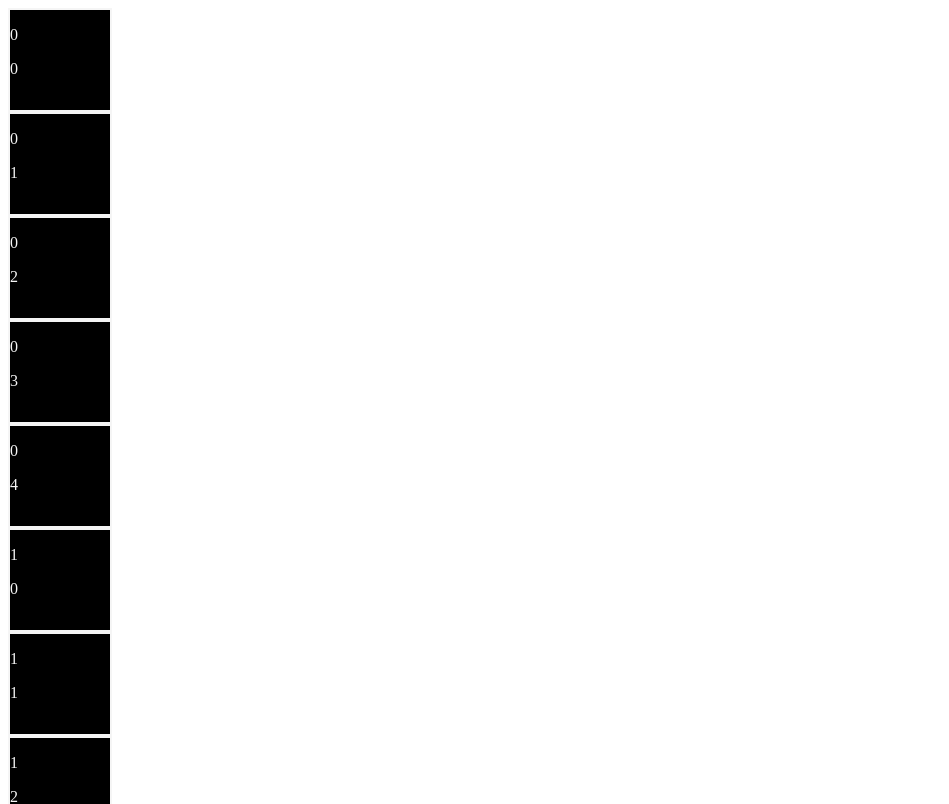
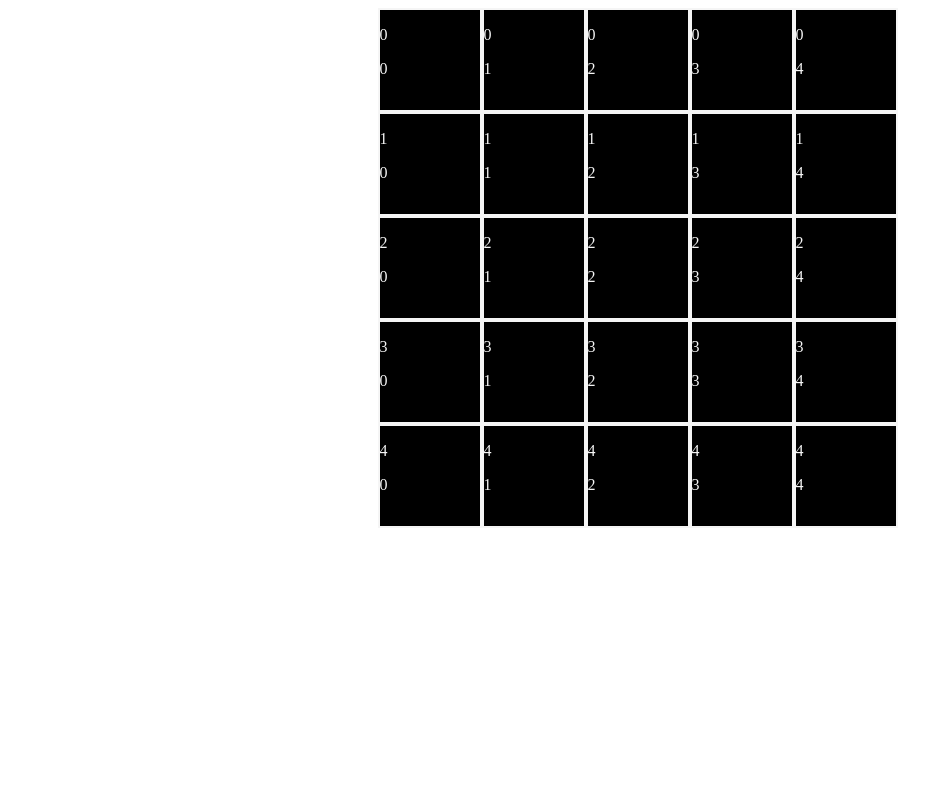
Before and after one commit to shpadio/city, a React (Create React App) app in the folder front/: page / in a window 1280 px wide. Shown: the top 804 px of the page, without its empty margins (0-949 px from the left). Built offline with nearby package versions, Linux system fonts and the light colour scheme.

Commit message:
styles added,on square click function created

```diff
--- a/front/package.json
+++ b/front/package.json
@@ -15,6 +15,7 @@
     "react-dom": "^17.0.2",
     "react-scripts": "4.0.3",
     "typescript": "^4.1.2",
+    "uuidv4": "^6.2.8",
     "web-vitals": "^1.0.1"
   },
   "scripts": {
--- a/front/src/components/App/App.css
+++ /dev/null
@@ -1,38 +0,0 @@
-.App {
-  text-align: center;
-}
-
-.App-logo {
-  height: 40vmin;
-  pointer-events: none;
-}
-
-@media (prefers-reduced-motion: no-preference) {
-  .App-logo {
-    animation: App-logo-spin infinite 20s linear;
-  }
-}
-
-.App-header {
-  background-color: #282c34;
-  min-height: 100vh;
-  display: flex;
-  flex-direction: column;
-  align-items: center;
-  justify-content: center;
-  font-size: calc(10px + 2vmin);
-  color: white;
-}
-
-.App-link {
-  color: #61dafb;
-}
-
-@keyframes App-logo-spin {
-  from {
-    transform: rotate(0deg);
-  }
-  to {
-    transform: rotate(360deg);
-  }
-}
--- /dev/null
+++ b/front/src/components/App/App.module.css
@@ -0,0 +1,5 @@
+.main {
+  display: flex;
+  justify-content: center;
+  align-items: center;
+}
--- a/front/src/components/App/App.tsx
+++ b/front/src/components/App/App.tsx
@@ -1,14 +1,15 @@
-import React from 'react';
-import './App.css';
-import Board from '../Board/Board';
+import React from "react";
+import "./App.module.css";
+import Board from "../Board/Board";
+import styles from "./App.module.css";
 
 function App() {
   return (
-
     <>
-      <Board />
+      <div className={styles.main}>
+        <Board />
+      </div>
     </>
-
   );
 }
 
--- /dev/null
+++ b/front/src/components/Board/Board.module.css
@@ -0,0 +1,7 @@
+.board {
+    max-height: 500px;
+    max-width: 525px;
+    display: flex;
+    flex-direction: row;
+    flex-wrap: wrap;
+}
--- a/front/src/components/Board/Board.tsx
+++ b/front/src/components/Board/Board.tsx
@@ -2,6 +2,8 @@ import React, { memo } from "react";
 
 import Square from "./Square/Square";
 import { AssetProps } from "../Assets/Asset";
+import { createBoard } from "./functions";
+import styles from "./Board.module.css";
 
 export interface SquareState {
   x: number;
@@ -10,28 +12,12 @@ export interface SquareState {
   asset?: AssetProps;
 }
 function Board() {
-  function createBoard(countX: number, countY: number): SquareState[] {
-    const board = [];
-    let i = 0,
-      j = 0;
-    while (i < countY) {
-      const coordinates = Object({ isEmpty: true, x: j, y: i });
-      i++;
-      if (i === countY && j < countX - 1) {
-        i = 0;
-        j++;
-      }
-      board.push(coordinates);
-    }
-    return board;
-  }
-
   const squaresState = createBoard(5, 5);
-  console.log(squaresState, "squaresState");
-
   return (
     <>
-      <Square squareState={squaresState} />
+      <div className={styles.board}>
+        <Square squareState={squaresState} />
+      </div>
     </>
   );
 }
--- a/front/src/components/Board/Square/Square.tsx
+++ b/front/src/components/Board/Square/Square.tsx
@@ -1,22 +1,29 @@
-import React from 'react';
-import styles from './Square.module.css';
-import { SquareState } from '../Board';
+import React from "react";
+import styles from "./Square.module.css";
+import { SquareState } from "../Board";
+import { v4 as uuidv4 } from "uuid";
+interface SquareStateProps {
+  squareState: SquareState[];
+}
+function Square({ squareState }: SquareStateProps) {
+  const squares = [...squareState];
+  const clickHandler = (square: Partial<SquareState>): void => {
+    console.log(` coordinates are : ${square.x} ${square.y}`);
+  };
 
-interface SquareStateProps {
-    squareState:SquareState[]
-}
-function Square({ squareState }:SquareStateProps) {
-  const squares = [...squareState];
   return (
     <>
       {squares?.map((square) => (
-        <div className={styles.square}>
+        <div
+          key={uuidv4()}
+          className={styles.square}
+          onClick={() => clickHandler(square)}
+        >
           <p>{square.x}</p>
           <p>{square.y}</p>
         </div>
       ))}
     </>
-
   );
 }
 
--- /dev/null
+++ b/front/src/components/Board/functions.ts
@@ -0,0 +1,17 @@
+import { SquareState } from "./Board";
+
+export function createBoard(countX: number, countY: number): SquareState[] {
+  const board = [];
+  let i = 0,
+    j = 0;
+  while (i < countY) {
+    const coordinates = Object({ isEmpty: true, x: j, y: i });
+    i++;
+    if (i === countY && j < countX - 1) {
+      i = 0;
+      j++;
+    }
+    board.push(coordinates);
+  }
+  return board;
+}
```
Also changed, not shown: 1 other file (tests, documents, lock files or other folders).
